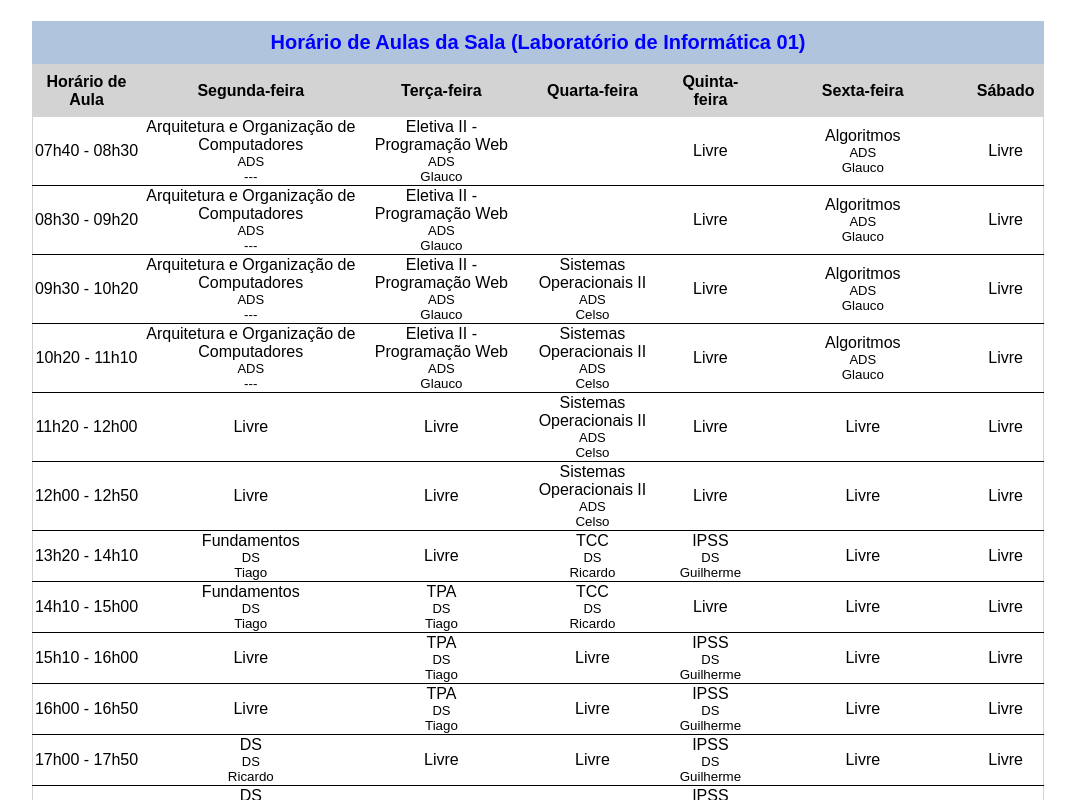
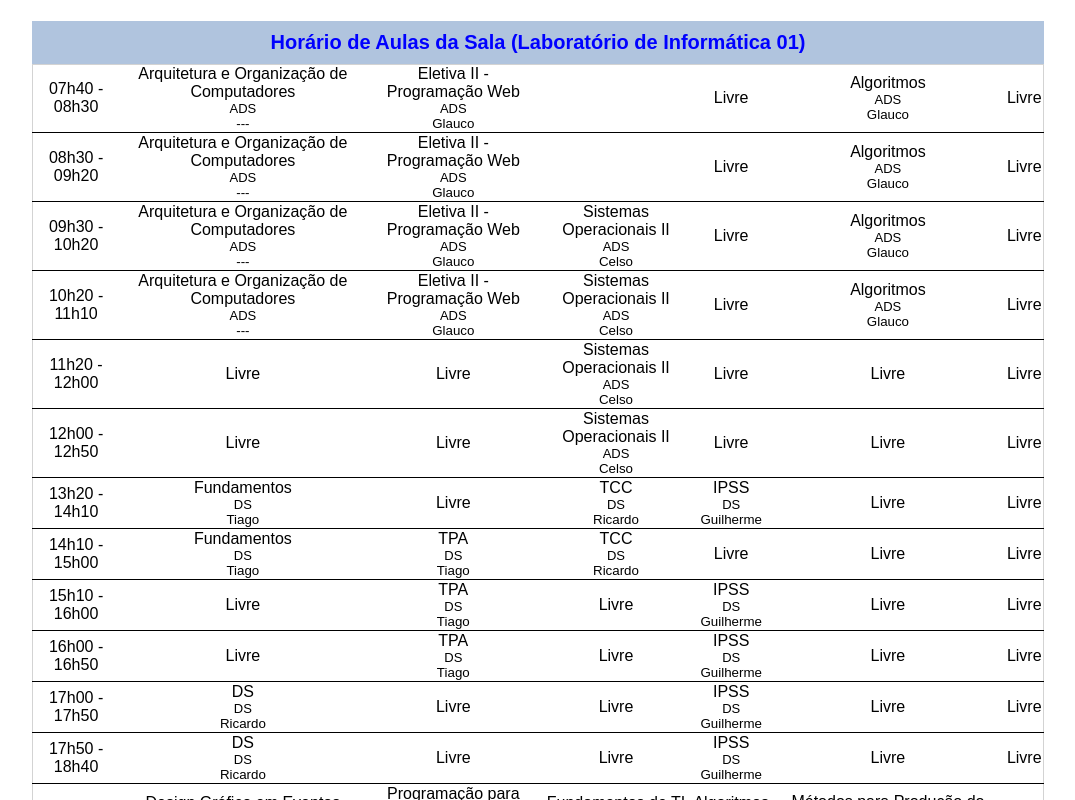
Before and after one commit to tadeumaffeis/ProgramacaoMultiplataforma, a React (Vite) app in the folder Aulas/04 - Criação de Tabela com Controles/exemplo/PMTableSample/: page / in a window 1280 px wide. Shown: the top 800 px of the page, without its empty margins (102-1177 px from the left). Built offline with nearby package versions, Linux system fonts and the light colour scheme.

Commit message:
Alterações 02-05-2024

```diff
--- a/Aulas/04 - Criação de Tabela com Controles/exemplo/PMTableSample/src/App.jsx
+++ b/Aulas/04 - Criação de Tabela com Controles/exemplo/PMTableSample/src/App.jsx
@@ -10,7 +10,6 @@ function App() {
     return (
         <PMTableWithoutChildrenComponenets
             caption={TableInformation.information.title.text}
-            header={TableInformation.information.colunmHeader.content}
             data={TableInformation.information.reservations.content}
         />
 
--- a/Aulas/04 - Criação de Tabela com Controles/exemplo/PMTableSample/src/Modules/module.table.css
+++ b/Aulas/04 - Criação de Tabela com Controles/exemplo/PMTableSample/src/Modules/module.table.css
@@ -88,3 +88,7 @@ input[type="button"], input[type="submit"] {
     text-align: center;
 
 }
+
+/*
+15981027355
+*/
```
